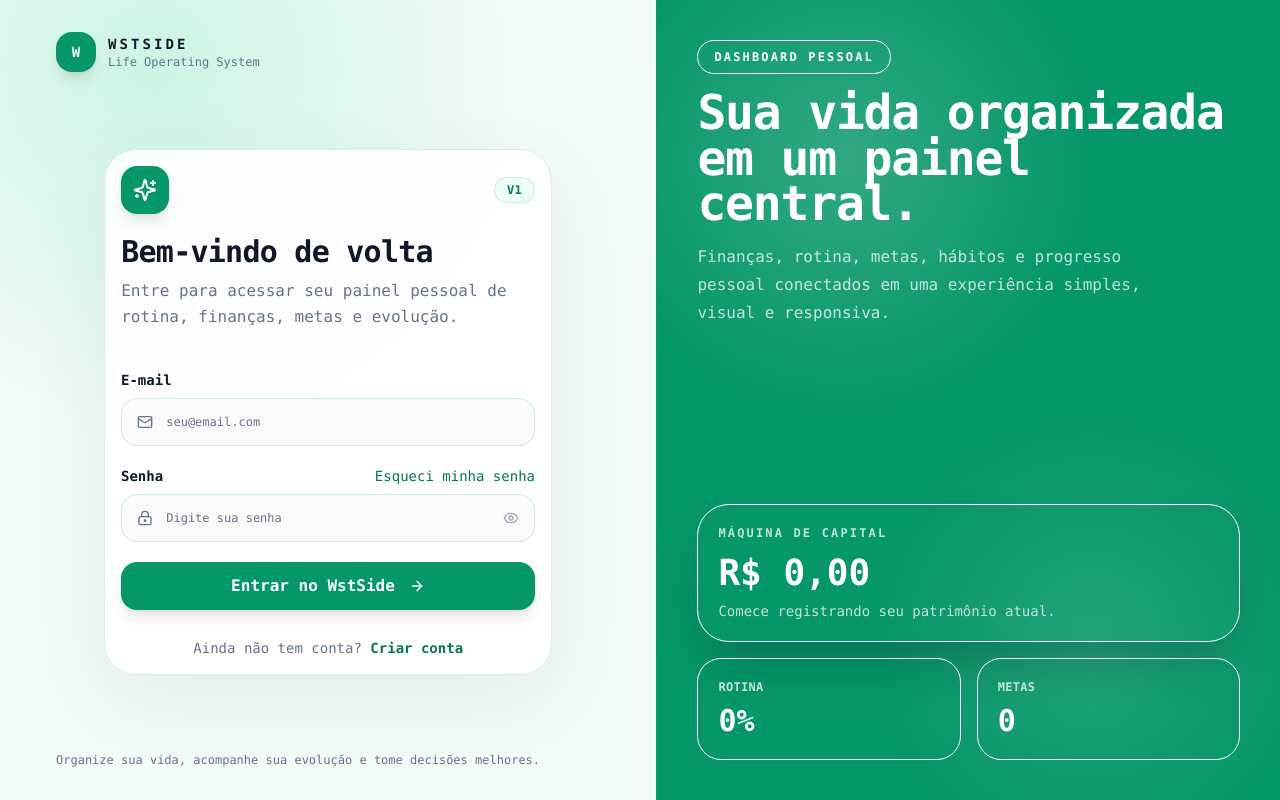
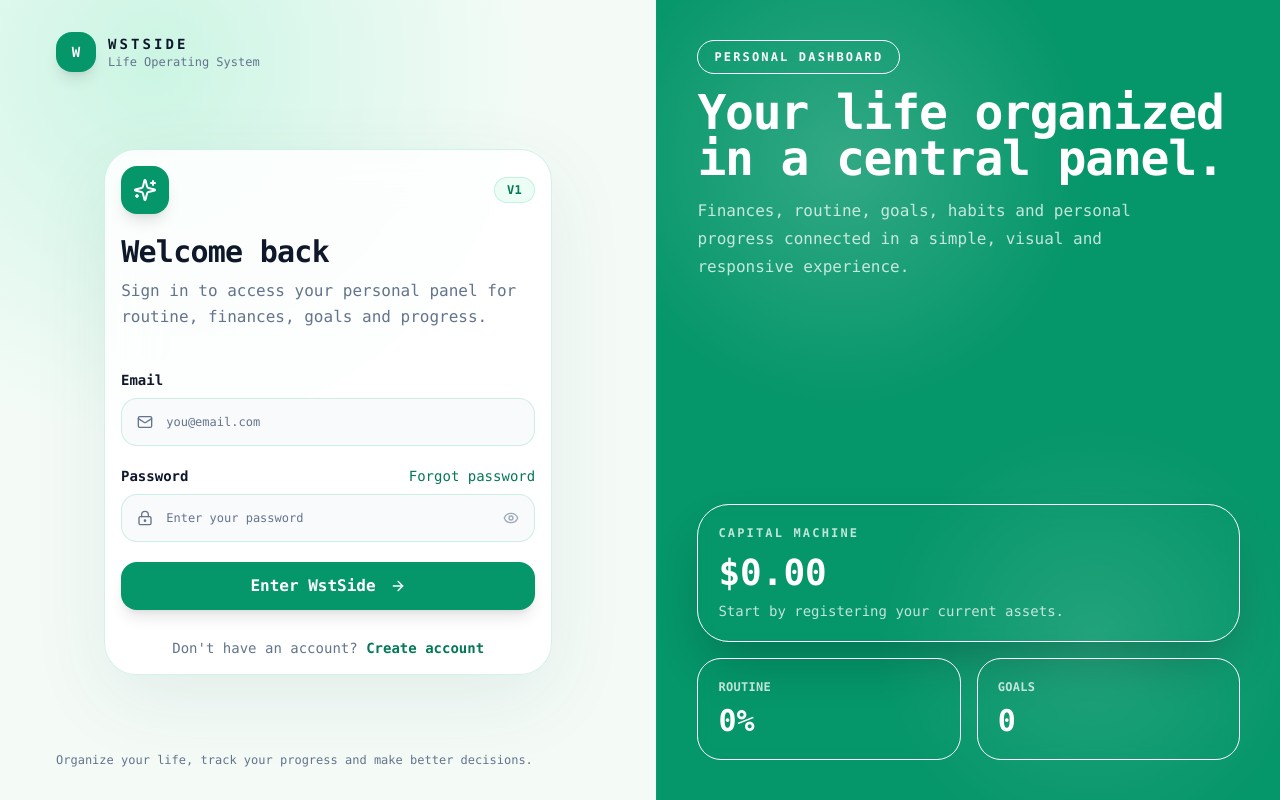
Before and after one commit to gabwestside/wstside, a Next.js app: page /en/auth/login in a window 1280 px wide. Built offline with nearby package versions, Linux system fonts and the light colour scheme; no server answers.

Commit message:
feat: enhance login functionality with internationalization support, updating translations and integrating locale handling

```diff
--- a/app/[locale]/auth/login/page.tsx
+++ b/app/[locale]/auth/login/page.tsx
@@ -1,6 +1,11 @@
+import { getTranslations } from 'next-intl/server'
+
 import { LoginForm } from '@/components/auth/login-form'
 
-export default function LoginPage() {
+export default async function LoginPage() {
+  const t = await getTranslations('Auth.login')
+  const tCommon = await getTranslations('Common')
+
   return (
     <main className='relative min-h-svh overflow-hidden ws-app-bg'>
       <section className='relative z-10 grid min-h-svh lg:grid-cols-[1fr_0.95fr]'>
@@ -12,10 +17,10 @@ export default function LoginPage() {
 
             <div>
               <p className='text-sm font-black uppercase tracking-[0.22em] ws-heading'>
-                WstSide
+                {tCommon('wstside')}
               </p>
               <p className='text-xs font-medium ws-muted'>
-                Life Operating System
+                {tCommon('tagline')}
               </p>
             </div>
           </div>
@@ -25,7 +30,7 @@ export default function LoginPage() {
           </div>
 
           <p className='text-center text-xs ws-muted md:text-left'>
-            Organize sua vida, acompanhe sua evolução e tome decisões melhores.
+            {t('footer')}
           </p>
         </div>
 
@@ -35,41 +40,38 @@ export default function LoginPage() {
           <div className='relative z-10 flex h-full flex-col justify-between'>
             <div className='space-y-4'>
               <div className='inline-flex rounded-full border border-current/10 bg-current/10 px-4 py-2 text-xs font-bold uppercase tracking-[0.18em] backdrop-blur'>
-                Dashboard pessoal
+                {t('heroBadge')}
               </div>
 
               <h1 className='max-w-xl text-5xl font-black leading-[0.95] tracking-tight'>
-                Sua vida organizada em um painel central.
+                {t('heroTitle')}
               </h1>
 
               <p className='max-w-md text-base leading-7 opacity-75'>
-                Finanças, rotina, metas, hábitos e progresso pessoal conectados
-                em uma experiência simples, visual e responsiva.
+                {t('heroDescription')}
               </p>
             </div>
 
             <div className='grid gap-4'>
               <div className='rounded-[2rem] border border-current/10 bg-current/10 p-5 shadow-2xl backdrop-blur'>
                 <p className='text-xs font-bold uppercase tracking-[0.18em] opacity-75'>
-                  Máquina de capital
+                  {t('capitalMachine')}
                 </p>
-                <p className='mt-3 text-4xl font-black'>R$ 0,00</p>
-                <p className='mt-2 text-sm opacity-75'>
-                  Comece registrando seu patrimônio atual.
-                </p>
+                <p className='mt-3 text-4xl font-black'>{t('capitalValue')}</p>
+                <p className='mt-2 text-sm opacity-75'>{t('capitalStart')}</p>
               </div>
 
               <div className='grid grid-cols-2 gap-4'>
                 <div className='rounded-[1.5rem] border border-current/10 bg-current/10 p-5 backdrop-blur'>
                   <p className='text-xs font-bold uppercase tracking-wide opacity-75'>
-                    Rotina
+                    {t('routine')}
                   </p>
                   <p className='mt-2 text-3xl font-black'>0%</p>
                 </div>
 
                 <div className='rounded-[1.5rem] border border-current/10 bg-current/10 p-5 backdrop-blur'>
                   <p className='text-xs font-bold uppercase tracking-wide opacity-75'>
-                    Metas
+                    {t('goals')}
                   </p>
                   <p className='mt-2 text-3xl font-black'>0</p>
                 </div>
--- a/components/auth/login-form.tsx
+++ b/components/auth/login-form.tsx
@@ -2,7 +2,7 @@
 
 import { ArrowRight, Eye, LockKeyhole, Mail, Sparkles } from 'lucide-react'
 import { motion } from 'motion/react'
-import Link from 'next/link'
+import { useTranslations } from 'next-intl'
 import { useActionState } from 'react'
 import { useFormStatus } from 'react-dom'
 
@@ -18,6 +18,7 @@ import {
 } from '@/components/ui/card'
 import { Input } from '@/components/ui/input'
 import { Label } from '@/components/ui/label'
+import { Link } from '@/i18n/navigation'
 
 const initialState: LoginState = {
   error: '',
@@ -25,6 +26,7 @@ const initialState: LoginState = {
 
 function SubmitButton() {
   const { pending } = useFormStatus()
+  const t = useTranslations('Auth.login')
 
   return (
     <Button
@@ -32,7 +34,7 @@ function SubmitButton() {
       disabled={pending}
       className='h-12 w-full rounded-2xl ws-primary text-base font-semibold shadow-lg transition disabled:cursor-not-allowed disabled:opacity-70'
     >
-      {pending ? 'Entrando...' : 'Entrar no WstSide'}
+      {pending ? t('submitting') : t('submit')}
       {!pending && <ArrowRight className='ml-2 size-4' />}
     </Button>
   )
@@ -40,6 +42,7 @@ function SubmitButton() {
 
 export function LoginForm() {
   const [state, formAction] = useActionState(loginAction, initialState)
+  const t = useTranslations('Auth.login')
 
   return (
     <motion.div
@@ -56,18 +59,17 @@ export function LoginForm() {
             </div>
 
             <div className='rounded-full border ws-border ws-primary-soft px-3 py-1 text-xs font-bold uppercase tracking-wide'>
-              V1
+              {t('badge')}
             </div>
           </div>
 
           <div className='space-y-2'>
             <CardTitle className='text-3xl font-black tracking-tight ws-heading'>
-              Bem-vindo de volta
+              {t('title')}
             </CardTitle>
 
             <CardDescription className='text-base leading-relaxed ws-muted'>
-              Entre para acessar seu painel pessoal de rotina, finanças, metas e
-              evolução.
+              {t('description')}
             </CardDescription>
           </div>
         </CardHeader>
@@ -93,7 +95,7 @@ export function LoginForm() {
                 htmlFor='email'
                 className='text-sm font-semibold ws-heading'
               >
-                E-mail
+                {t('email')}
               </Label>
 
               <div className='relative'>
@@ -102,7 +104,7 @@ export function LoginForm() {
                   id='email'
                   name='email'
                   type='email'
-                  placeholder='seu@email.com'
+                  placeholder={t('emailPlaceholder')}
                   required
                   autoComplete='email'
                   className='h-12 rounded-2xl border ws-border ws-surface-muted pl-11 text-base shadow-none placeholder:text-[var(--ws-muted)] focus-visible:ring-[var(--ws-primary)]'
@@ -116,14 +118,14 @@ export function LoginForm() {
                   htmlFor='password'
                   className='text-sm font-semibold ws-heading'
                 >
-                  Senha
+                  {t('password')}
                 </Label>
 
                 <Link
                   href='/auth/forgot-password'
                   className='text-sm font-medium text-[var(--ws-primary-text)] underline-offset-4 hover:underline'
                 >
-                  Esqueci minha senha
+                  {t('forgotPassword')}
                 </Link>
               </div>
 
@@ -133,7 +135,7 @@ export function LoginForm() {
                   id='password'
                   name='password'
                   type='password'
-                  placeholder='Digite sua senha'
+                  placeholder={t('passwordPlaceholder')}
                   required
                   autoComplete='current-password'
                   className='h-12 rounded-2xl border ws-border ws-surface-muted pl-11 pr-11 text-base shadow-none placeholder:text-[var(--ws-muted)] focus-visible:ring-[var(--ws-primary)]'
@@ -145,12 +147,12 @@ export function LoginForm() {
             <SubmitButton />
 
             <div className='pt-2 text-center text-sm ws-muted'>
-              Ainda não tem conta?{' '}
+              {t('noAccount')}{' '}
               <Link
                 href='/auth/sign-up'
                 className='font-semibold text-[var(--ws-primary-text)] underline-offset-4 hover:underline'
               >
-                Criar conta
+                {t('createAccount')}
               </Link>
             </div>
           </form>
--- a/messages/en.json
+++ b/messages/en.json
@@ -18,7 +18,12 @@
       "heroBadge": "Personal dashboard",
       "heroTitle": "Your life organized in a central panel.",
       "heroDescription": "Finances, routine, goals, habits and personal progress connected in a simple, visual and responsive experience.",
-      "footer": "Organize your life, track your progress and make better decisions."
+      "footer": "Organize your life, track your progress and make better decisions.",
+      "capitalMachine": "Capital machine",
+      "capitalValue": "$0.00",
+      "capitalStart": "Start by registering your current assets.",
+      "routine": "Routine",
+      "goals": "Goals"
     },
     "signup": {
       "badge": "Sign up",
--- a/messages/es.json
+++ b/messages/es.json
@@ -3,22 +3,27 @@
     "login": {
       "badge": "V1",
       "title": "Bienvenido de nuevo",
-      "description": "Inicia sesión para acceder a tu panel personal de rutina, finanzas, metas y progreso.",
-      "email": "Correo electrónico",
+      "description": "Entra para acceder a tu panel personal de rutina, finanzas, metas y evolución.",
+      "email": "Correo",
       "emailPlaceholder": "tu@email.com",
       "password": "Contraseña",
-      "passwordPlaceholder": "Introduce tu contraseña",
-      "forgotPassword": "¿Olvidaste tu contraseña?",
-      "submit": "Entrar en WstSide",
-      "submitting": "Iniciando sesión...",
-      "noAccount": "¿No tienes una cuenta?",
+      "passwordPlaceholder": "Ingresa tu contraseña",
+      "forgotPassword": "Olvidé mi contraseña",
+      "submit": "Entrar a WstSide",
+      "submitting": "Entrando...",
+      "noAccount": "¿Aún no tienes cuenta?",
       "createAccount": "Crear cuenta",
-      "invalidCredentials": "Correo electrónico o contraseña inválidos. Revisa tus datos e inténtalo de nuevo.",
-      "requiredFields": "Rellena tu correo y contraseña para continuar.",
+      "invalidCredentials": "Correo o contraseña inválidos. Verifica los datos e inténtalo nuevamente.",
+      "requiredFields": "Completa tu correo y contraseña para continuar.",
       "heroBadge": "Panel personal",
       "heroTitle": "Tu vida organizada en un panel central.",
       "heroDescription": "Finanzas, rutina, metas, hábitos y progreso personal conectados en una experiencia simple, visual y responsiva.",
-      "footer": "Organiza tu vida, sigue tu progreso y toma mejores decisiones."
+      "footer": "Organiza tu vida, acompaña tu evolución y toma mejores decisiones.",
+      "capitalMachine": "Máquina de capital",
+      "capitalValue": "$0.00",
+      "capitalStart": "Comienza registrando tu patrimonio actual.",
+      "routine": "Rutina",
+      "goals": "Metas"
     },
     "signup": {
       "badge": "Regístrate",
--- a/messages/pt-BR.json
+++ b/messages/pt-BR.json
@@ -18,7 +18,12 @@
       "heroBadge": "Dashboard pessoal",
       "heroTitle": "Sua vida organizada em um painel central.",
       "heroDescription": "Finanças, rotina, metas, hábitos e progresso pessoal conectados em uma experiência simples, visual e responsiva.",
-      "footer": "Organize sua vida, acompanhe sua evolução e tome decisões melhores."
+      "footer": "Organize sua vida, acompanhe sua evolução e tome decisões melhores.",
+      "capitalMachine": "Máquina de capital",
+      "capitalValue": "R$ 0,00",
+      "capitalStart": "Comece registrando seu patrimônio atual.",
+      "routine": "Rotina",
+      "goals": "Metas"
     },
     "signup": {
       "badge": "Cadastro",
--- a/messages/zh-CN.json
+++ b/messages/zh-CN.json
@@ -18,7 +18,12 @@
       "heroBadge": "个人仪表盘",
       "heroTitle": "把你的生活整理到一个中心面板中。",
       "heroDescription": "财务、日程、目标、习惯和个人成长都集中在一个简洁、直观、响应式的体验中。",
-      "footer": "整理生活，跟踪成长，做出更好的决定。"
+      "footer": "整理生活，跟踪成长，做出更好的决定。",
+      "capitalMachine": "资本机器",
+      "capitalValue": "¥0.00",
+      "capitalStart": "从登记你当前的资产开始。",
+      "routine": "日程",
+      "goals": "目标"
     },
     "signup": {
       "badge": "注册",
```
Also changed, not shown: app/[locale]/auth/login/actions.ts (+13 -4 lines).
